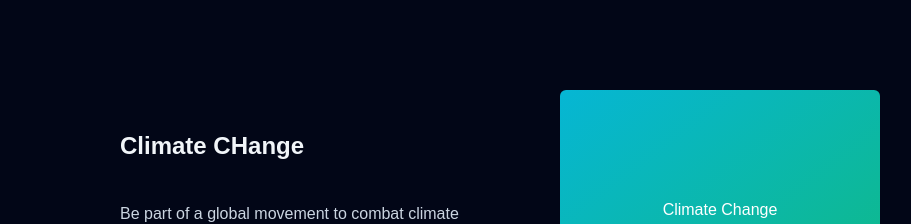
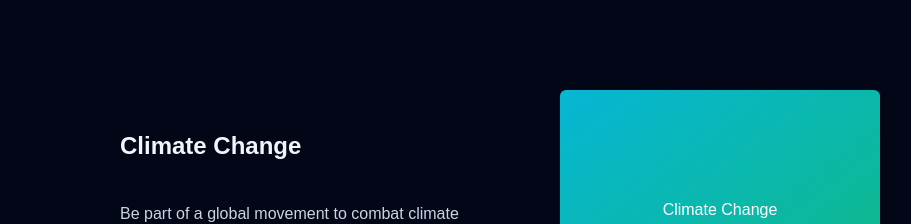
Before and after one commit to divin3circle/dkut_hack, a Next.js app: page / in a window 1280 px wide. Shown: the part 1300-1524 px from the top of the page, without its empty margins (148-1059 px from the left). Built offline with nearby package versions, Linux system fonts and the light colour scheme; a web font is replaced by a local one.

Commit message:
Fix typo in page.tsx

```diff
--- a/app/page.tsx
+++ b/app/page.tsx
@@ -105,7 +105,7 @@ export default function Home() {
   ];
   const content = [
     {
-      title: "Climate CHange",
+      title: "Climate Change",
       description:
         "Be part of a global movement to combat climate change. DeKUT hackathon allows you to collaborate with others in real building real world solutions, making it easier than ever to make a difference. Join us and help create a sustainable future for all.",
       content: (
```
